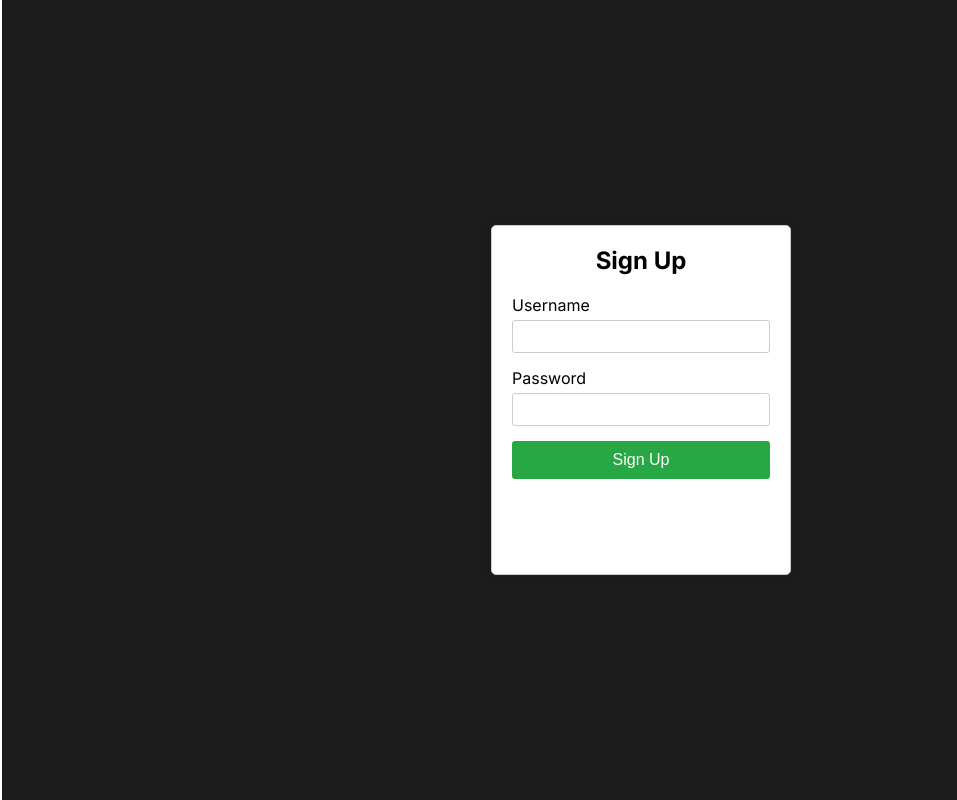
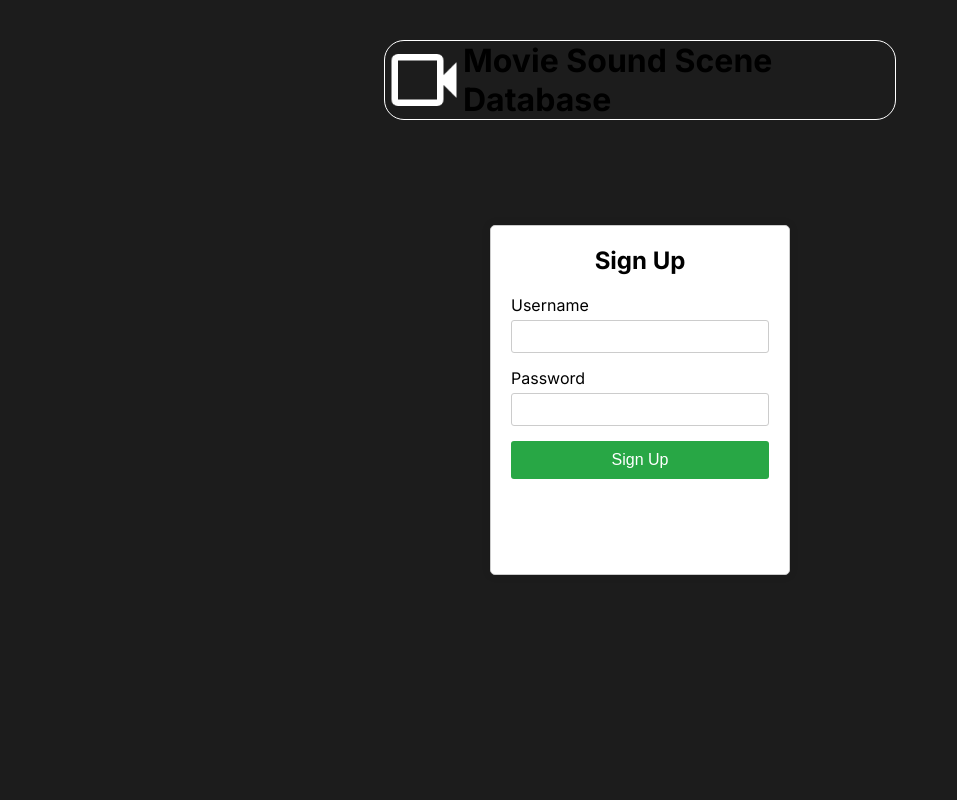
Before and after one commit to hquino1/Movie-Scene-Tracklist, a Next.js app in the folder frontend/: page /sign-up in a window 1280 px wide. Shown: the whole page, without its empty margins (0-957 px from the left). Built offline with nearby package versions, Linux system fonts and the light colour scheme.

Commit message:
added logo to sign up page

```diff
--- a/frontend/app/sign-up/page.tsx
+++ b/frontend/app/sign-up/page.tsx
@@ -2,6 +2,7 @@
 import React, { useState } from 'react';
 import { GoogleOAuthProvider, GoogleLogin } from '@react-oauth/google';
 import './pages.modules.css';
+import logoImg from '../../public/assets/videocam.png';
 
 const page = () => {
   const [username, setUsername] = useState('');
@@ -27,7 +28,8 @@ const page = () => {
   return (
     <div className='sign-up-page'>
       <span className='logo'>
-
+        <img src={logoImg.src} className='logoImg'></img>
+        <h1 className='logoText'>Movie Sound Scene Database</h1>
       </span>
       <GoogleOAuthProvider clientId="YOUR_GOOGLE_CLIENT_ID">
         <div className="signup-container">
--- a/frontend/app/sign-up/pages.modules.css
+++ b/frontend/app/sign-up/pages.modules.css
@@ -65,6 +65,18 @@ input {
 }
 
 .logo{
+  position: absolute;
   border: 1px solid white;
+  height: 10%;
+  width: 40%;
+  display: flex;
+  justify-content: center;
+  top: 5vh;
+  border-radius: 20px;
+}
 
+.logoText{
+  position: relative;
+  margin-top: auto;
+  margin-bottom: auto;
 }
```
